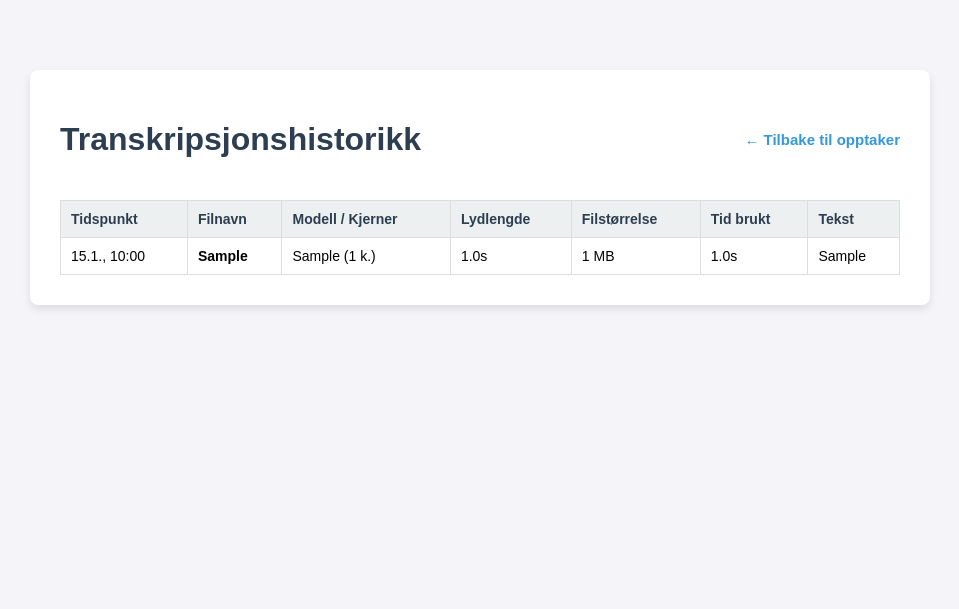
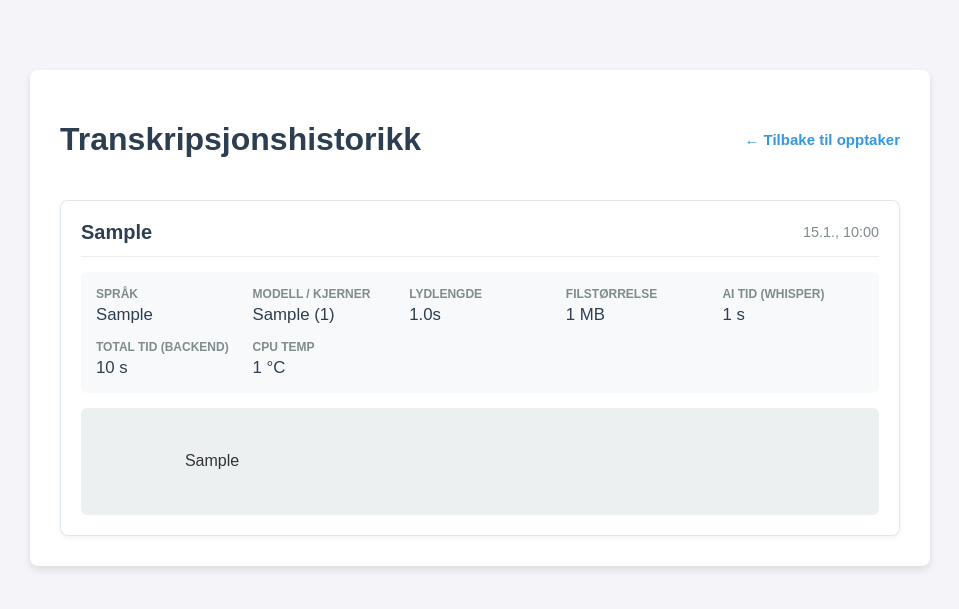
Before and after one commit to 186510kristoffer/whisper-webapp, a FastAPI app: page /historikk in a window 1280 px wide. Shown: the top 609 px of the page, without its empty margins (160-1119 px from the left). Run offline with FastAPI, Linux system fonts and the light colour scheme; tables that the repository leaves empty hold one stand-in row (values such as "Sample post").

Commit message:
oppdaterer historikk siden

```diff
--- a/static/historikk.js
+++ b/static/historikk.js
@@ -37,8 +37,7 @@ function toggleTekst(id) {
 
 async function lastHistorikk() {
     const lasterStatus = document.getElementById("laster-status");
-    const tabell = document.getElementById("historikkTabell");
-    const tabellKropp = document.getElementById("tabellKropp");
+    const container = document.getElementById("historikk-kort-container");
 
     try {
         const res = await fetch("/api/historikk");
@@ -51,36 +50,77 @@ async function lastHistorikk() {
             return;
         }
 
-        tabellKropp.innerHTML = "";
+        container.innerHTML = "";
 
         data.forEach(rad => {
-            const tr = document.createElement("tr");
+            // Håndterer lang tekst (økte grensen litt til 150 tegn for det nye designet)
+            const harLangTekst = rad.tekst && rad.tekst.length > 150;
+            const kortTekst = harLangTekst ? rad.tekst.substring(0, 150) + "..." : (rad.tekst || "-");
 
-            const harLangTekst = rad.tekst && rad.tekst.length > 80;
-            const kortTekst = harLangTekst ? rad.tekst.substring(0, 80) + "..." : (rad.tekst || "-");
-
-            const tekstCelle = harLangTekst ? `
+            const tekstBlokk = harLangTekst ? `
                 <span id="tekst-kort-${rad.id}">${kortTekst}</span>
                 <span id="tekst-full-${rad.id}" style="display: none;">${rad.tekst}</span>
-                <br>
+                <br><br>
                 <span class="vis-mer-knapp" id="knapp-${rad.id}" onclick="toggleTekst(${rad.id})">Vis mer</span>
             ` : (rad.tekst || "-");
 
-            tr.innerHTML = `
-                <td>${formaterDato(rad.tidspunkt)}</td>
-                <td><b>${rad.filnavn || "-"}</b></td>
-                <td>${rad.modell || "-"} (${rad.kjerner || "-"} k.)</td>
-                <td>${formaterSekunder(rad.lengde_sekunder)}</td>
-                <td>${rad.fil_str_mb ? rad.fil_str_mb + " MB" : "-"}</td>
-                <td>${formaterSekunder(rad.tid_brukt_sek)}</td>
-                <td>${tekstCelle}</td>
+            // Håndter potensielle null-verdier trygt
+            const totalTid = rad.total_tid_sek ? `${rad.total_tid_sek} s` : "N/A";
+            const sluttTemp = rad.telefon_slutt_temp ? `${rad.telefon_slutt_temp} °C` : "N/A";
+            const lydLengde = rad.lengde_sekunder ? formaterSekunder(rad.lengde_sekunder) : "N/A";
+            const filStr = rad.fil_str_mb ? `${rad.fil_str_mb} MB` : "N/A";
+            const aiTid = rad.tid_brukt_sek ? `${rad.tid_brukt_sek} s` : "-";
+
+            // Bygg HTML for kortet
+            const kort = document.createElement("div");
+            kort.className = "historikk-kort";
+
+            kort.innerHTML = `
+                <div class="historikk-header">
+                    <div class="historikk-tittel">${rad.filnavn || "Ukjent fil"}</div>
+                    <div class="historikk-dato">${formaterDato(rad.tidspunkt)}</div>
+                </div>
+
+                <div class="historikk-meta">
+                    <div class="meta-felt">
+                        <span class="meta-label">Språk</span>
+                        <span class="meta-verdi">${rad.sprak || "-"}</span>
+                    </div>
+                    <div class="meta-felt">
+                        <span class="meta-label">Modell / Kjerner</span>
+                        <span class="meta-verdi">${rad.modell || "-"} (${rad.kjerner || "-"})</span>
+                    </div>
+                    <div class="meta-felt">
+                        <span class="meta-label">Lydlengde</span>
+                        <span class="meta-verdi">${lydLengde}</span>
+                    </div>
+                    <div class="meta-felt">
+                        <span class="meta-label">Filstørrelse</span>
+                        <span class="meta-verdi">${filStr}</span>
+                    </div>
+                    <div class="meta-felt">
+                        <span class="meta-label">AI Tid (Whisper)</span>
+                        <span class="meta-verdi">${aiTid}</span>
+                    </div>
+                    <div class="meta-felt">
+                        <span class="meta-label">Total Tid (Backend)</span>
+                        <span class="meta-verdi">${totalTid}</span>
+                    </div>
+                    <div class="meta-felt">
+                        <span class="meta-label">CPU Temp</span>
+                        <span class="meta-verdi">${sluttTemp}</span>
+                    </div>
+                </div>
+
+                <div class="transkripsjon-tekst">
+                    ${tekstBlokk}
+                </div>
             `;
 
-            tabellKropp.appendChild(tr);
+            container.appendChild(kort);
         });
 
         lasterStatus.style.display = "none";
-        tabell.style.display = "table";
 
     } catch (err) {
         lasterStatus.innerText = "Feil ved lasting av historikk.";
--- a/static/style.css
+++ b/static/style.css
@@ -127,3 +127,84 @@ innstillinger-rad {
     display: inline-block;
     margin-top: 5px;
 }
+
+/* --- SPESIFIKT FOR HISTORIKK-SIDEN --- */
+
+.historikk-main-container {
+    max-width: 1100px; /* Gir historikken mye mer pusterom */
+}
+
+#historikk-kort-container {
+    display: flex;
+    flex-direction: column;
+    gap: 25px;
+    margin-top: 15px;
+}
+
+.historikk-kort {
+    background: #fff;
+    border: 1px solid #e1e8ed;
+    border-radius: 8px;
+    padding: 20px;
+    box-shadow: 0 2px 4px rgba(0,0,0,0.05);
+}
+
+.historikk-header {
+    display: flex;
+    justify-content: space-between;
+    align-items: center;
+    border-bottom: 1px solid #eee;
+    padding-bottom: 12px;
+    margin-bottom: 15px;
+}
+
+.historikk-tittel {
+    font-size: 1.25em;
+    font-weight: bold;
+    color: #2c3e50;
+    word-break: break-all;
+}
+
+.historikk-dato {
+    font-size: 0.9em;
+    color: #7f8c8d;
+    min-width: 140px;
+    text-align: right;
+}
+
+.historikk-meta {
+    display: grid;
+    grid-template-columns: repeat(auto-fit, minmax(130px, 1fr));
+    gap: 15px;
+    background-color: #f8f9fa;
+    padding: 15px;
+    border-radius: 6px;
+    margin-bottom: 15px;
+}
+
+.meta-felt {
+    display: flex;
+    flex-direction: column;
+}
+
+.meta-label {
+    font-size: 0.75em;
+    text-transform: uppercase;
+    color: #7f8c8d;
+    font-weight: bold;
+    margin-bottom: 4px;
+}
+
+.meta-verdi {
+    font-size: 1.05em;
+    color: #2c3e50;
+}
+
+.transkripsjon-tekst {
+    background: #ecf0f1;
+    padding: 15px;
+    border-radius: 6px;
+    white-space: pre-wrap;
+    color: #333;
+    line-height: 1.6;
+}
--- a/templates/historikk.html
+++ b/templates/historikk.html
@@ -4,10 +4,10 @@
     <meta charset="UTF-8">
     <meta name="viewport" content="width=device-width, initial-scale=1.0">
     <title>Transkripsjonshistorikk</title>
-    <link rel="stylesheet" href="/static/style.css?v=2">
+    <link rel="stylesheet" href="/static/style.css?v=5">
 </head>
 <body>
-    <div class="container" style="max-width: 1100px;">
+    <div class="container historikk-main-container">
         <div style="display: flex; justify-content: space-between; align-items: center; margin-bottom: 20px;">
             <h1>Transkripsjonshistorikk</h1>
             <a href="/" class="nav-lenke">← Tilbake til opptaker</a>
@@ -15,24 +15,10 @@
 
         <div id="laster-status">Laster inn historikk...</div>
 
-        <div class="tabell-wrapper">
-            <table id="historikkTabell" style="display: none;">
-                <thead>
-                    <tr>
-                        <th>Tidspunkt</th>
-                        <th>Filnavn</th>
-                        <th>Modell / Kjerner</th>
-                        <th>Lydlengde</th>
-                        <th>Filstørrelse</th>
-                        <th>Tid brukt</th>
-                        <th>Tekst</th>
-                    </tr>
-                </thead>
-                <tbody id="tabellKropp"></tbody>
-            </table>
-        </div>
+        <!-- Her vil JavaScriptet bygge kortene -->
+        <div id="historikk-kort-container"></div>
     </div>
 
-    <script src="/static/historikk.js"></script>
+    <script src="/static/historikk.js?v=2"></script>
 </body>
 </html>
```
